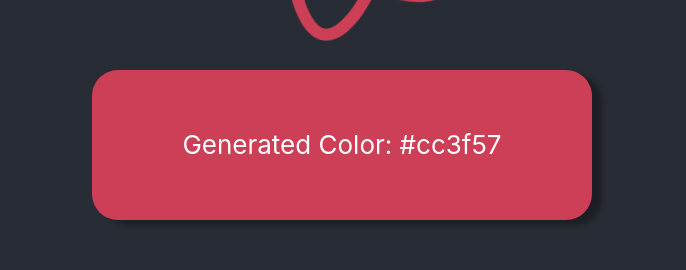
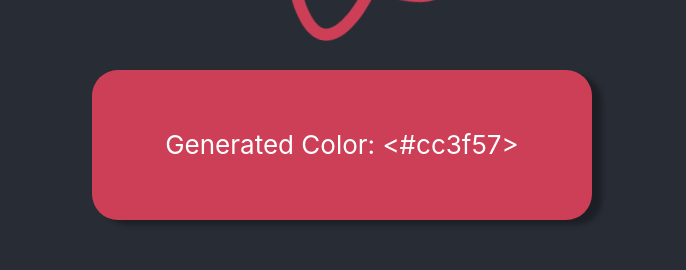
Before and after one commit to richokorn/React-Random-Color-Generator, a React (Create React App) app: page / in a window 1280 px wide. Shown: the part 418-688 px from the top of the page, without its empty margins (298-984 px from the left). Built offline with nearby package versions, Linux system fonts and the light colour scheme; the HTML template or start-up script is replaced by a standard one.

Commit message:
Change App.js Line 47 add interpolated "<>"

```diff
--- a/src/App.js
+++ b/src/App.js
@@ -44,7 +44,7 @@ function App() {
         </svg>
 
         <div className="rectangle" style={mystyle}>
-          Generated Color: {hex}
+          Generated Color: {`<${hex}>`}
         </div>
         <div className="spacer" />
         <button className="button" onClick={RandomHex}>
```
